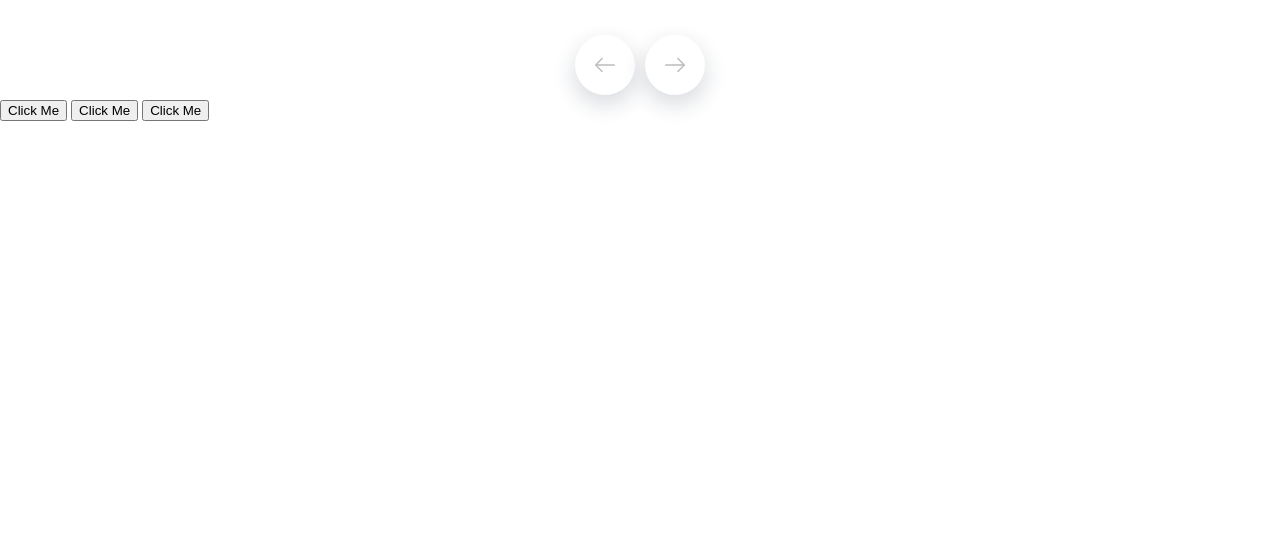
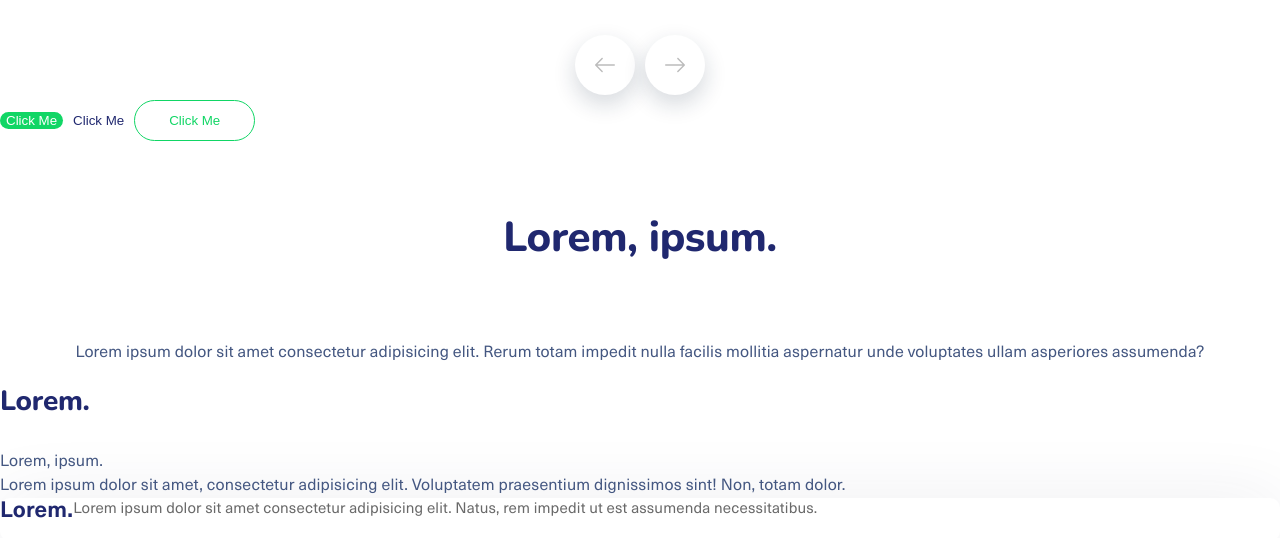
Before and after one commit to natanael7/cleaning, a plain HTML site: page components.html in a window 1280 px wide. Drawn offline with nearby package versions, Linux system fonts and the light colour scheme.

Commit message:
Components text added

```diff
--- a/components.html
+++ b/components.html
@@ -26,19 +26,19 @@
   <div class="container"></div>
   <div class="sidelimit"></div>
 
-  <button class="button-base">
+  <button class="button__base">
     <span>
       Click Me
     </span>
   </button>
 
-  <button class="button-invisible">
+  <button class="button__invisible">
     <span>
       Click Me
     </span>
   </button>
 
-  <button class="button-transparent">
+  <button class="button__transparent">
     <span>
       Click Me
     </span>
@@ -47,16 +47,20 @@
 
   <i class="arrow"></i>
 
-  <h1 class="section-title"></h1>
-  <h2 class="section-description"></h2>
+  <h1 class="section-title">Lorem, ipsum.</h1>
+  <h2 class="section-description">Lorem ipsum dolor sit amet consectetur adipisicing elit. Rerum totam impedit nulla
+    facilis mollitia aspernatur unde voluptates ullam asperiores assumenda?</h2>
 
-  <h1 class="subsection-title"></h1>
-  <h2 class="subsection-description"></h2>
-  <h3 class="subsection-description"></h3>
+  <h1 class="subsection-title">Lorem.</h1>
+  <h2 class="subsection-description">Lorem, ipsum.</h2>
+  <h3 class="subsection-description">Lorem ipsum dolor sit amet, consectetur adipisicing elit. Voluptatem praesentium
+    dignissimos sint! Non, totam dolor.</h3>
 
-  <div class="card"></div>
-  <h1 class="card-title"></h1>
-  <h2 class="card-description"></h2>
+  <div class="card">
+    <h1 class="card-title">Lorem.</h1>
+    <h2 class="card-description">Lorem ipsum dolor sit amet consectetur adipisicing elit. Natus, rem impedit ut est
+      assumenda necessitatibus.</h2>
+  </div>
 
   <img src="img/page/section.svg" alt="" class="section-svg">
 
```
